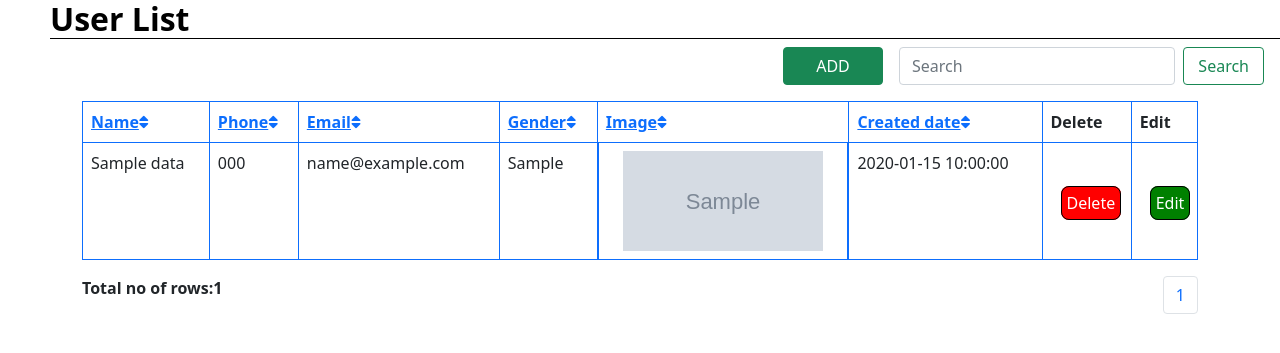
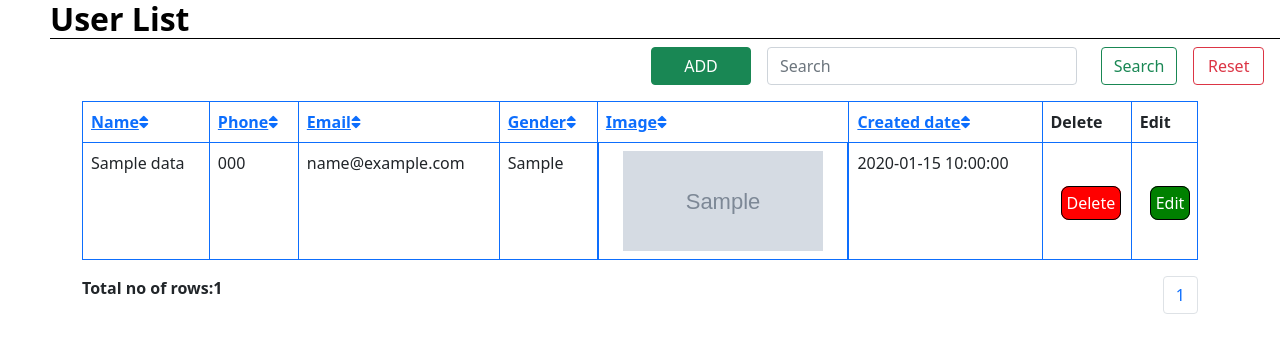
Before and after one commit to dhruvil05/22_PhpTask, a PHP site: page / in a window 1280 px wide. Shown: the top 353 px of the page. Run offline with PHP 8.4, Linux system fonts and the light colour scheme; tables that the repository leaves empty or names only in its code hold one stand-in row (values such as "Sample post"); grey boxes marked "Sample" are stand-in pictures; data that the repository does not hold is empty; some libraries are stand-ins or nearby versions.

Commit message:
commit add min in contact

```diff
--- a/delete.php
+++ b/delete.php
@@ -10,7 +10,7 @@
         if($sno == $data['sno']){
             $image = $data['image'];
             $image_Path = "image/".basename($image);
-           $sql = "DELETE FROM `data` WHERE sno='$sno'";
+            $sql = "DELETE FROM `data` WHERE sno='$sno'";
 
 
 
@@ -24,7 +24,6 @@
                }
 
            }
-
             header("location:index.php");
         }
         else{
--- a/index.php
+++ b/index.php
@@ -73,8 +73,10 @@
         <div class="mb-3 div1">
             <a type="button" href="add_user.php" class="btn btn-success float-right">ADD</a>
             <form class="d-flex mx-3" action="index.php" method="post">
-                <input class="form-control me-2" type="search" placeholder="Search" aria-label="Search" name="search">
-                <button class="btn btn-outline-success" type="submit" value="search">Search</button>
+                <input class="form-control me-2" type="search" placeholder="Search" aria-label="Search" name="search"  >
+                <button class="btn btn-outline-success mx-3" type="submit" value="search">Search</button>
+                <button class="btn btn-outline-danger" type="reset" value="reset">Reset</button>
+
             </form>
         </div>
 
@@ -117,7 +119,7 @@
                 $result = mysqli_query($conn, $sql);
                 $rows = mysqli_num_rows($result);
                 // $orderdesc = 'desc';
-            ?>
+        ?>
         <div class="container">
             <table class="table table-bordered border-primary" id="myTable">
                 <!-- table headers -->
@@ -149,6 +151,7 @@
                             <img src="<?php  echo 'image/' .$data['image']; ; ?>" alt="image" class="img">
                         </td>
                         <td><?php echo $data['created_date']; ?></td>
+
                         <td><a href="delete.php?sno=<?php echo $data['sno']; ?>" onclick="return confirm('Are you sure?')"
                                 style="background-color:red;">Delete</a></td>
                         <td> <a href="add_user.php?sno=<?php echo $data['sno']; ?>" style="background-color:green">Edit</a></td>
--- a/insert.php
+++ b/insert.php
@@ -48,7 +48,7 @@ $name = $phone = $email = $gender = $image = "";
               $result= mysqli_query($conn, $sqlget);
               $row = mysqli_fetch_array($result, MYSQLI_ASSOC);
               $filename= $row['image'];
-              var_dump($filename);
+              // var_dump($filename);
               date_default_timezone_set("Asia/Calcutta");
               $date = date('Y-m-d H:i:s');
 
```
Also changed, not shown: add_user.php (+6 -2 lines), image/BG3.jpg (added), image/max-kleinen-WuDlbQbiMQo-unsplash.jpg (deleted).
